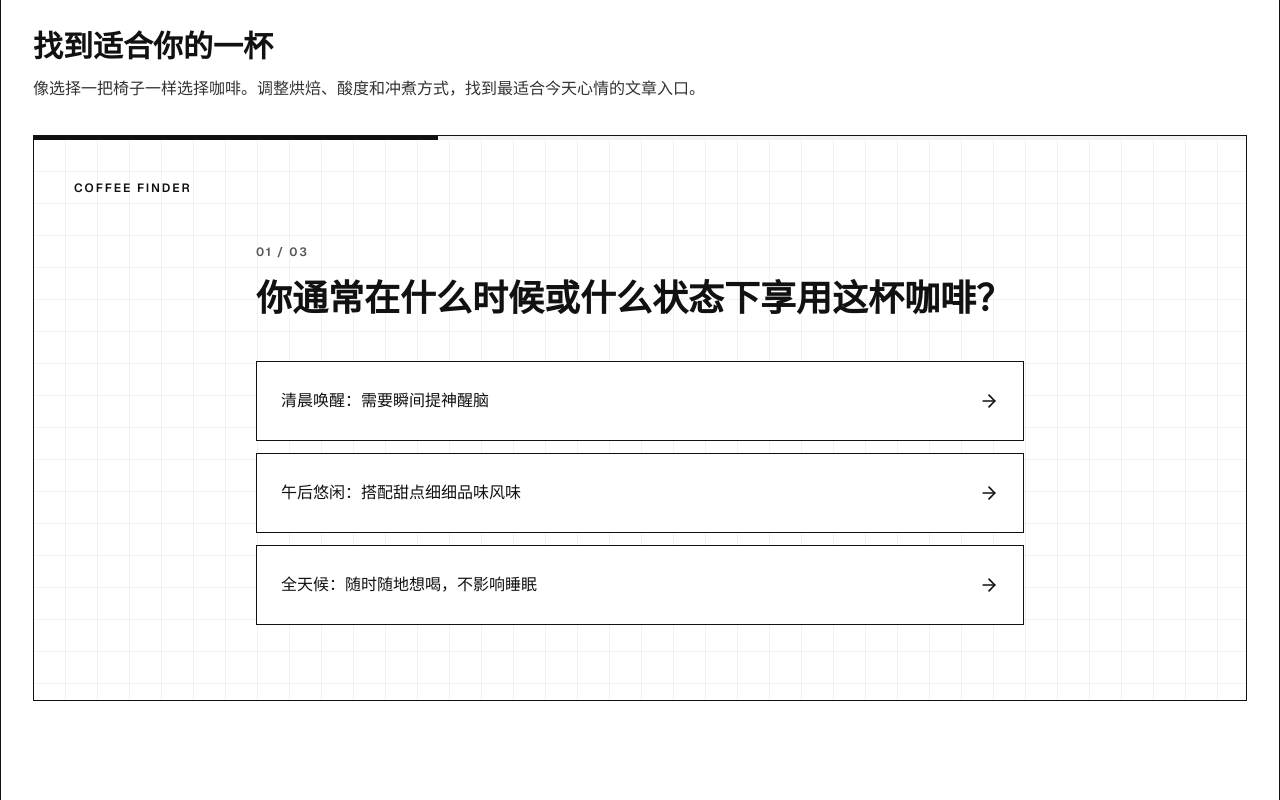
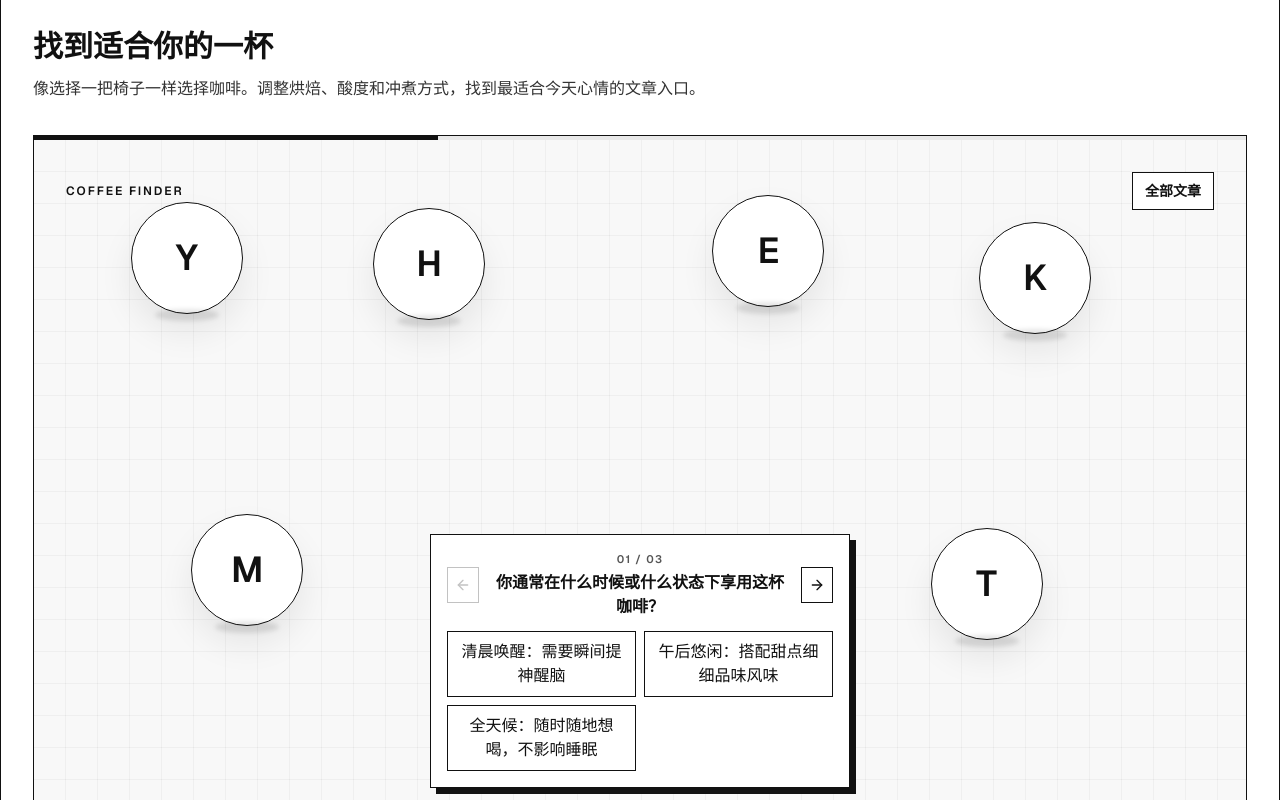
Before and after one commit to Shunnnyyy/yibei-time-site, a Next.js app: page / in a window 1280 px wide. Shown: the part 1120-1920 px from the top of the page. Built offline with nearby package versions, Linux system fonts and the light colour scheme.

Commit message:
Make coffee finder object wall clickable

```diff
--- a/src/components/coffee-finder.tsx
+++ b/src/components/coffee-finder.tsx
@@ -1,8 +1,8 @@
 "use client";
 
 import Link from "next/link";
-import { ArrowLeft, ArrowRight, RotateCcw } from "lucide-react";
-import { useMemo, useState } from "react";
+import { ArrowLeft, ArrowRight, Check, RotateCcw } from "lucide-react";
+import { useState } from "react";
 import {
   coffeeFinderCopy,
   coffeeProfiles,
@@ -26,55 +26,40 @@ type QuizSelections = {
   method?: BrewMethod;
 };
 
+const objectPositions = [
+  "lg:left-[6%] lg:top-[9%]",
+  "lg:left-[26%] lg:top-[10%]",
+  "lg:left-[54%] lg:top-[8%]",
+  "lg:left-[76%] lg:top-[12%]",
+  "lg:left-[11%] lg:top-[55%]",
+  "lg:left-[72%] lg:top-[57%]",
+];
+
 function scoreProfile(profile: CoffeeProfile, selections: QuizSelections) {
   let score = 0;
 
-  if (profile.scene === selections.scene) {
-    score += 3;
+  if (profile.scene === selections.scene) score += 1;
+  if (profile.flavorFamily === selections.flavor) score += 1;
+  if (profile.method === selections.method) score += 1;
+
+  return score;
 }
 
-  if (profile.flavorFamily === selections.flavor) {
-    score += 3;
-  }
-
-  if (profile.method === selections.method) {
-    score += 3;
-  }
-
-  return score;
+function hasSelections(selections: QuizSelections) {
+  return Boolean(selections.scene || selections.flavor || selections.method);
 }
 
 export function CoffeeFinder({ locale }: CoffeeFinderProps) {
   const copy = coffeeFinderCopy[locale];
   const [step, setStep] = useState(0);
   const [selections, setSelections] = useState<QuizSelections>({});
-  const isResults = step >= copy.questions.length;
-  const progress = isResults ? 100 : ((step + 1) / copy.questions.length) * 100;
+  const isComplete = step >= copy.questions.length;
   const currentQuestion = copy.questions[step];
-
-  const matches = useMemo(() => {
-    const exact = coffeeProfiles.filter(
-      (profile) =>
-        profile.scene === selections.scene &&
-        profile.flavorFamily === selections.flavor &&
-        profile.method === selections.method,
-    );
-
-    if (exact.length > 0) {
-      return { profiles: exact, exact: true };
-    }
-
+  const progress = isComplete ? 100 : ((step + 1) / copy.questions.length) * 100;
   const bestScore = Math.max(
     ...coffeeProfiles.map((profile) => scoreProfile(profile, selections)),
   );
-
-    return {
-      profiles: coffeeProfiles
-        .filter((profile) => scoreProfile(profile, selections) === bestScore)
-        .slice(0, 4),
-      exact: false,
-    };
-  }, [selections]);
+  const shouldHighlight = hasSelections(selections) && bestScore > 0;
 
   function chooseOption(
     field: "scene" | "flavor" | "method",
@@ -84,7 +69,7 @@ export function CoffeeFinder({ locale }: CoffeeFinderProps) {
       ...current,
       [field]: value,
     }));
-    setStep((current) => current + 1);
+    setStep((current) => Math.min(current + 1, copy.questions.length));
   }
 
   function goBack() {
@@ -97,40 +82,69 @@ export function CoffeeFinder({ locale }: CoffeeFinderProps) {
   }
 
   return (
-    <div className="overflow-hidden border border-[#111] bg-white">
-      <div className="h-1 bg-[#f2f2f2]" aria-label={copy.progressLabel}>
+    <div className="overflow-hidden border border-[#111] bg-[#f8f8f8]">
+      <div className="h-1 bg-[#e8e8e8]" aria-label={copy.progressLabel}>
         <div
           className="h-full bg-[#111] transition-all duration-300"
           style={{ width: `${progress}%` }}
         />
       </div>
 
-      <div className="grid-bg min-h-[560px] p-5 sm:p-8 lg:p-10">
-        <div className="mb-12 flex items-center justify-between gap-4">
+      <div className="relative min-h-[740px] overflow-hidden bg-[#f8f8f8] px-5 py-8 sm:px-8 lg:min-h-[680px]">
+        <div className="pointer-events-none absolute inset-0 grid-bg opacity-70" />
+        <div className="relative z-10 flex items-center justify-between">
           <p className="text-xs font-semibold uppercase tracking-[0.16em] text-[#111]">
             {copy.logo}
           </p>
-          {step > 0 && !isResults && (
+          <Link
+            href={withLocale("/stories", locale)}
+            className="border border-[#111] bg-white px-3 py-2 text-sm font-semibold text-[#111] transition hover:bg-[#111] hover:text-white"
+          >
+            {locale === "zh" ? "全部文章" : "All stories"}
+          </Link>
+        </div>
+
+        <section className="relative z-20 mx-auto mt-8 w-full max-w-[360px] border border-[#111] bg-white/95 p-3 shadow-[6px_6px_0_#111] backdrop-blur sm:max-w-[420px] sm:p-4 lg:absolute lg:bottom-8 lg:left-1/2 lg:mt-0 lg:-translate-x-1/2">
+          <div className="mb-3 flex items-center justify-between gap-3">
             <button
               type="button"
-              className="inline-flex items-center gap-2 border border-[#111] bg-white px-3 py-2 text-sm font-semibold text-[#111] transition hover:bg-[#111] hover:text-white"
+              className="flex h-9 w-9 items-center justify-center border border-[#111] bg-white text-[#111] transition disabled:opacity-25 enabled:hover:bg-[#111] enabled:hover:text-white"
+              disabled={step === 0}
               onClick={goBack}
+              aria-label={copy.back}
             >
               <ArrowLeft className="h-4 w-4" aria-hidden />
-              {copy.back}
             </button>
-          )}
+
+            <div className="text-center">
+              <p className="text-[11px] font-semibold uppercase tracking-[0.12em] text-[#555]">
+                {isComplete ? copy.resultEyebrow : currentQuestion.step}
+              </p>
+              <h3 className="mt-1 text-base font-semibold leading-6 text-[#111]">
+                {isComplete ? copy.resultTitle : currentQuestion.title}
+              </h3>
             </div>
 
-        {!isResults && currentQuestion ? (
-          <section className="mx-auto max-w-3xl">
-            <p className="mb-4 text-xs font-semibold uppercase tracking-[0.14em] text-[#555]">
-              {currentQuestion.step}
+            <button
+              type="button"
+              className="flex h-9 w-9 items-center justify-center border border-[#111] bg-white text-[#111] transition hover:bg-[#111] hover:text-white"
+              onClick={isComplete ? restart : () => setStep((current) => current + 1)}
+              aria-label={isComplete ? copy.restart : copy.readStory}
+            >
+              {isComplete ? (
+                <RotateCcw className="h-4 w-4" aria-hidden />
+              ) : (
+                <ArrowRight className="h-4 w-4" aria-hidden />
+              )}
+            </button>
+          </div>
+
+          {isComplete ? (
+            <p className="px-2 pb-1 text-center text-sm leading-6 text-[#333]">
+              {shouldHighlight ? copy.resultBody : copy.fallbackBody}
             </p>
-            <h3 className="mb-10 text-3xl font-semibold leading-tight text-[#111] sm:text-4xl">
-              {currentQuestion.title}
-            </h3>
-            <div className="grid grid-cols-1 gap-3">
+          ) : (
+            <div className="grid grid-cols-1 gap-2 sm:grid-cols-2">
               {currentQuestion.options.map((option) => {
                 const isSelected =
                   selections[currentQuestion.field] === option.value;
@@ -139,7 +153,7 @@ export function CoffeeFinder({ locale }: CoffeeFinderProps) {
                   <button
                     key={option.value}
                     type="button"
-                    className={`group flex min-h-20 items-center justify-between gap-5 border px-5 py-4 text-left text-base font-semibold leading-6 transition sm:px-6 ${
+                    className={`flex min-h-11 items-center justify-center gap-2 border px-3 py-2 text-sm font-semibold leading-5 transition ${
                       isSelected
                         ? "border-[#111] bg-[#111] text-white"
                         : "border-[#111] bg-white text-[#111] hover:bg-[#f2f2f2]"
@@ -147,89 +161,70 @@ export function CoffeeFinder({ locale }: CoffeeFinderProps) {
                     aria-pressed={isSelected}
                     onClick={() => chooseOption(currentQuestion.field, option.value)}
                   >
+                    {isSelected && <Check className="h-4 w-4" aria-hidden />}
                     <span>{option.label}</span>
-                    <ArrowRight
-                      className="h-5 w-5 shrink-0 transition group-hover:translate-x-1"
-                      aria-hidden
-                    />
                   </button>
                 );
               })}
             </div>
+          )}
         </section>
-        ) : (
-          <section className="mx-auto max-w-5xl text-center">
-            <p className="mb-4 text-xs font-semibold uppercase tracking-[0.14em] text-[#555]">
-              {copy.resultEyebrow}
-            </p>
-            <h3 className="text-3xl font-semibold leading-tight text-[#111] sm:text-4xl">
-              {copy.resultTitle}
-            </h3>
-            <p className="mx-auto mt-4 max-w-2xl text-base leading-7 text-[#333]">
-              {matches.exact ? copy.resultBody : copy.fallbackBody}
-            </p>
 
-            <div className="mt-12 grid grid-cols-2 gap-x-5 gap-y-10 sm:grid-cols-3 lg:grid-cols-4">
-              {matches.profiles.map((profile) => (
-                <CoffeeMarkLink
+        <div className="relative z-0 mt-8 grid grid-cols-2 gap-x-4 gap-y-8 sm:grid-cols-3 lg:absolute lg:inset-0 lg:mt-0 lg:block lg:pb-0">
+          {coffeeProfiles.map((profile, index) => {
+            const score = scoreProfile(profile, selections);
+            const isHighlighted = !shouldHighlight || score === bestScore;
+
+            return (
+              <CoffeeObject
                 key={profile.id}
                 locale={locale}
                 profile={profile}
                 methodLabel={copy.methods[profile.method]}
-                  readLabel={copy.readStory}
+                className={objectPositions[index] ?? ""}
+                highlighted={isHighlighted}
               />
-              ))}
+            );
+          })}
         </div>
 
-            <button
-              type="button"
-              className="mt-12 inline-flex items-center gap-2 border border-[#111] bg-[#111] px-5 py-3 text-sm font-semibold text-white transition hover:bg-white hover:text-[#111]"
-              onClick={restart}
-            >
-              <RotateCcw className="h-4 w-4" aria-hidden />
-              {copy.restart}
-            </button>
-          </section>
-        )}
       </div>
     </div>
   );
 }
 
-type CoffeeMarkLinkProps = {
+type CoffeeObjectProps = {
   locale: Locale;
   profile: CoffeeProfile;
   methodLabel: string;
-  readLabel: string;
+  className: string;
+  highlighted: boolean;
 };
 
-function CoffeeMarkLink({
+function CoffeeObject({
   locale,
   profile,
   methodLabel,
-  readLabel,
-}: CoffeeMarkLinkProps) {
+  className,
+  highlighted,
+}: CoffeeObjectProps) {
   return (
     <Link
       href={withLocale(`/stories/${profile.storySlug}`, locale)}
-      className="group flex flex-col items-center text-center text-[#111] focus:outline-none focus:ring-2 focus:ring-[#111] focus:ring-offset-4"
+      aria-label={`${profile.name[locale]} ${profile.tag[locale]}`}
+      className={`group flex flex-col items-center text-center transition duration-300 lg:absolute lg:w-[160px] ${className} ${
+        highlighted ? "opacity-100" : "opacity-25 grayscale"
+      }`}
     >
-      <span className="flex aspect-square w-full max-w-[150px] items-center justify-center rounded-full border border-[#111] bg-white text-5xl font-semibold tracking-normal transition group-hover:-translate-y-1 group-hover:bg-[#111] group-hover:text-white sm:text-6xl">
-        {profile.mark}
+      <span className="relative flex h-24 w-24 items-center justify-center rounded-full border border-[#111] bg-white text-4xl font-semibold text-[#111] shadow-[0_18px_35px_rgba(0,0,0,0.08)] transition group-hover:-translate-y-1 group-hover:bg-[#111] group-hover:text-white sm:h-28 sm:w-28">
+        <span className="absolute -bottom-2 h-3 w-16 rounded-[50%] bg-black/10 blur-[2px]" />
+        <span className="relative">{profile.mark}</span>
       </span>
-      <span className="mt-4 text-sm font-semibold leading-5">
+      <span className="mt-3 max-w-[10rem] text-xs font-semibold leading-4 text-[#111] opacity-0 transition group-hover:opacity-100 group-focus:opacity-100">
         {profile.name[locale]}
       </span>
-      <span className="mt-1 text-xs uppercase tracking-[0.08em] text-[#555]">
-        {profile.tag[locale]}
-      </span>
-      <span className="mt-2 text-xs text-[#555]">{methodLabel}</span>
-      <span className="mt-3 inline-flex items-center gap-1 text-sm font-semibold">
-        {readLabel}
-        <ArrowRight
-          className="h-4 w-4 transition group-hover:translate-x-1"
-          aria-hidden
-        />
+      <span className="mt-1 max-w-[10rem] text-[11px] leading-4 text-[#555] opacity-0 transition group-hover:opacity-100 group-focus:opacity-100">
+        {profile.tag[locale]} · {methodLabel}
       </span>
     </Link>
   );
```
Lines whose indentation alone changed are shown as unchanged.
